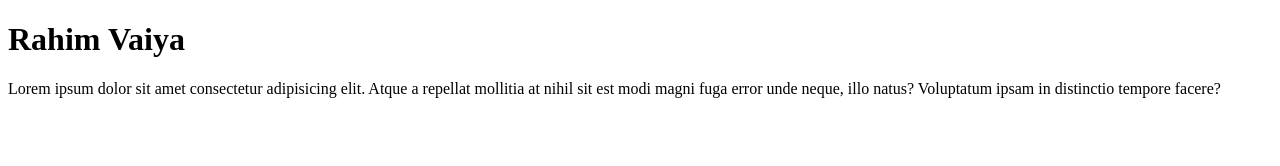
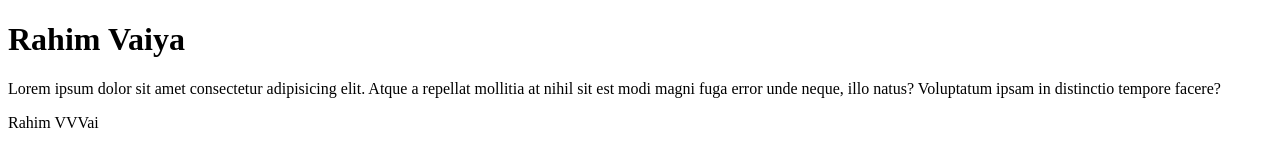
Before and after one commit to Shahriyar-Rahim/first-projects, a plain HTML site: page index.htm in a window 1280 px wide. Drawn offline with Linux system fonts and the light colour scheme.

Commit message:
Update index.htm

```diff
--- a/index.htm
+++ b/index.htm
@@ -8,5 +8,6 @@
 <body>
     <h1>Rahim Vaiya</h1>
     <p>Lorem ipsum dolor sit amet consectetur adipisicing elit. Atque a repellat mollitia at nihil sit est modi magni fuga error unde neque, illo natus? Voluptatum ipsam in distinctio tempore facere?</p>
+    <p>Rahim VVVai</p>
 </body>
 </html>
```
